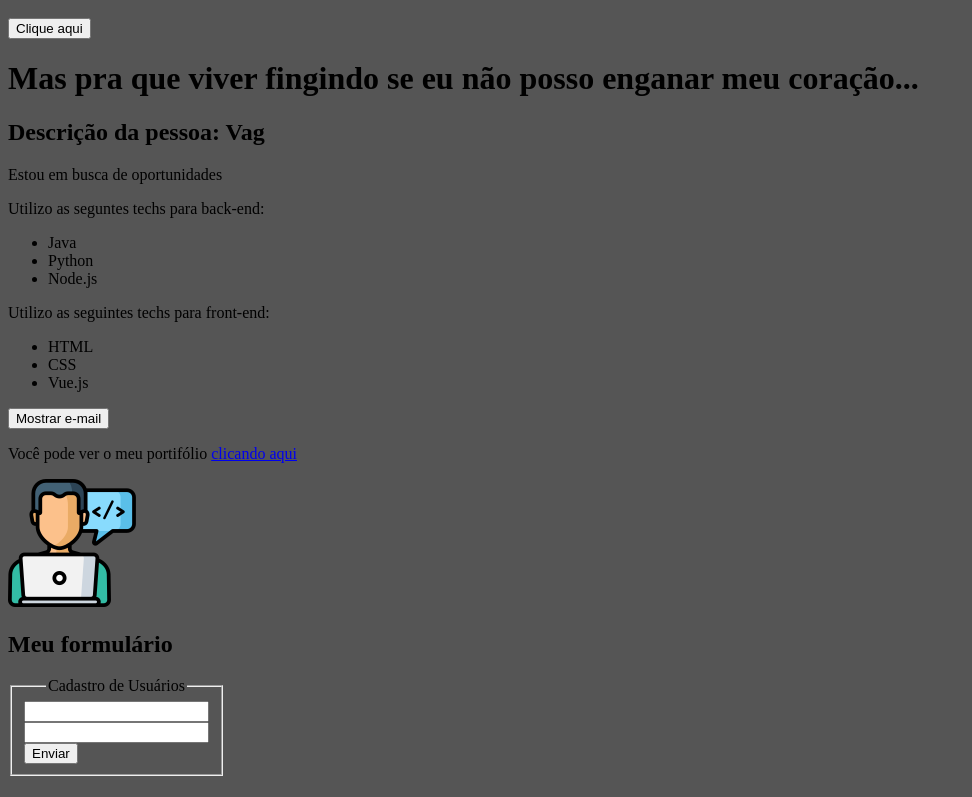
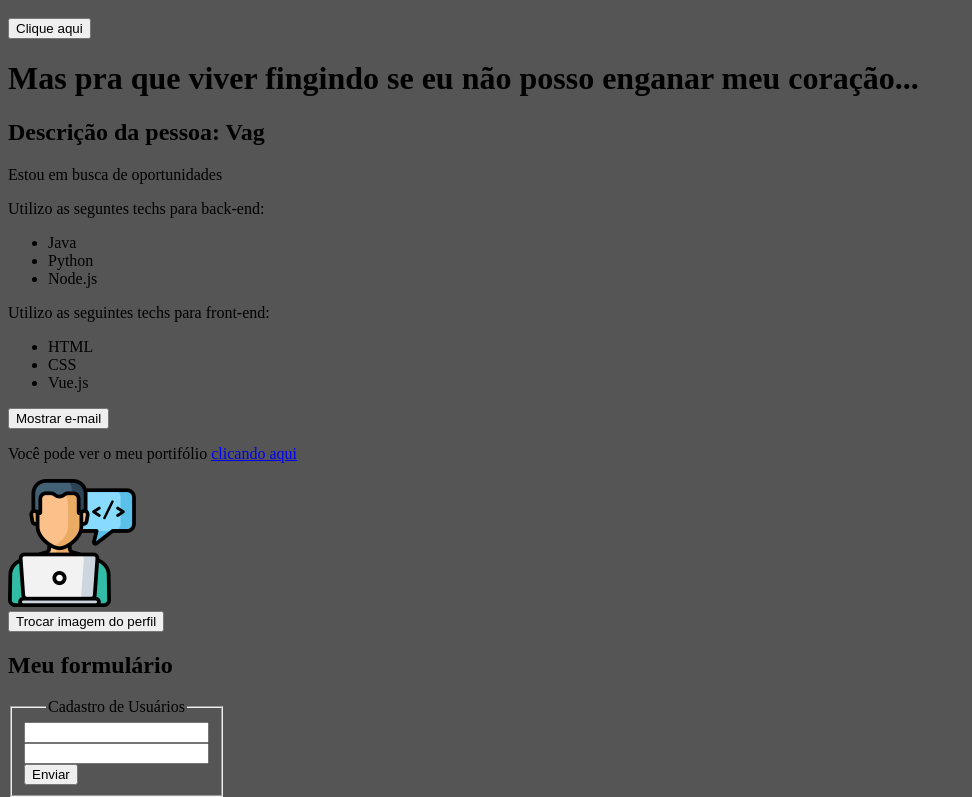
Before and after one commit to vagnerecomp/What-I-know-about-Vue.js, a Vue app: page / in a window 1280 px wide. Shown: the part 455-1252 px from the top of the page, without its empty margins (0-972 px from the left). Before the commit the page ends 1231 px from the top, so only its background shows below. Built offline with nearby package versions, Linux system fonts and the light colour scheme.

Commit message:
Trabalhando com emit

```diff
--- /dev/null
+++ b/src/components/MudarImagem.vue
@@ -0,0 +1,13 @@
+<template>
+    <!-- Trabalhand com emit -->
+    <div>
+        <button @click="$emit('mudarImagem')">Trocar imagem do perfil</button>
+    </div>
+</template>
+
+<script>
+export default {
+    name: 'MudarImagem',
+    emits: ['mudarImagem']
+}
+</script>
--- a/src/components/Picture.vue
+++ b/src/components/Picture.vue
@@ -1,14 +1,32 @@
 <template>
-<!-- // Conceitos abordados: Argumentos dinâmicos -->
-    <img :src="avatar" :alt="descricao">
+<!-- // Conceitos abordados: Argumentos dinâmicos, emit -->
+    <div>
+        <img :src="avatar" :alt="descricao">
+        <MudarImagem @mudar-imagem="trocarImagem" />
+    </div>
 </template>
 <script>
+import MudarImagem from './MudarImagem.vue'
 export default{
     name: 'Picture',
     data(){
         return{
             avatar: "/img/avatar.png",
-            descricao: 'Vag profile picture'
+            descricao: 'Vag profile picture',
+            trocado: false
+        }
+    },
+    components: {
+        MudarImagem
+    },
+    methods: {
+        trocarImagem(){
+            this.trocado = !this.trocado
+            if(!this.trocado){
+                this.avatar = "/img/avatar2.png"
+            }else{
+                this.avatar = this.avatar = "/img/avatar.png"
+            }
         }
     }
 }
```
Also changed, not shown: public/img/avatar2.png (added).
